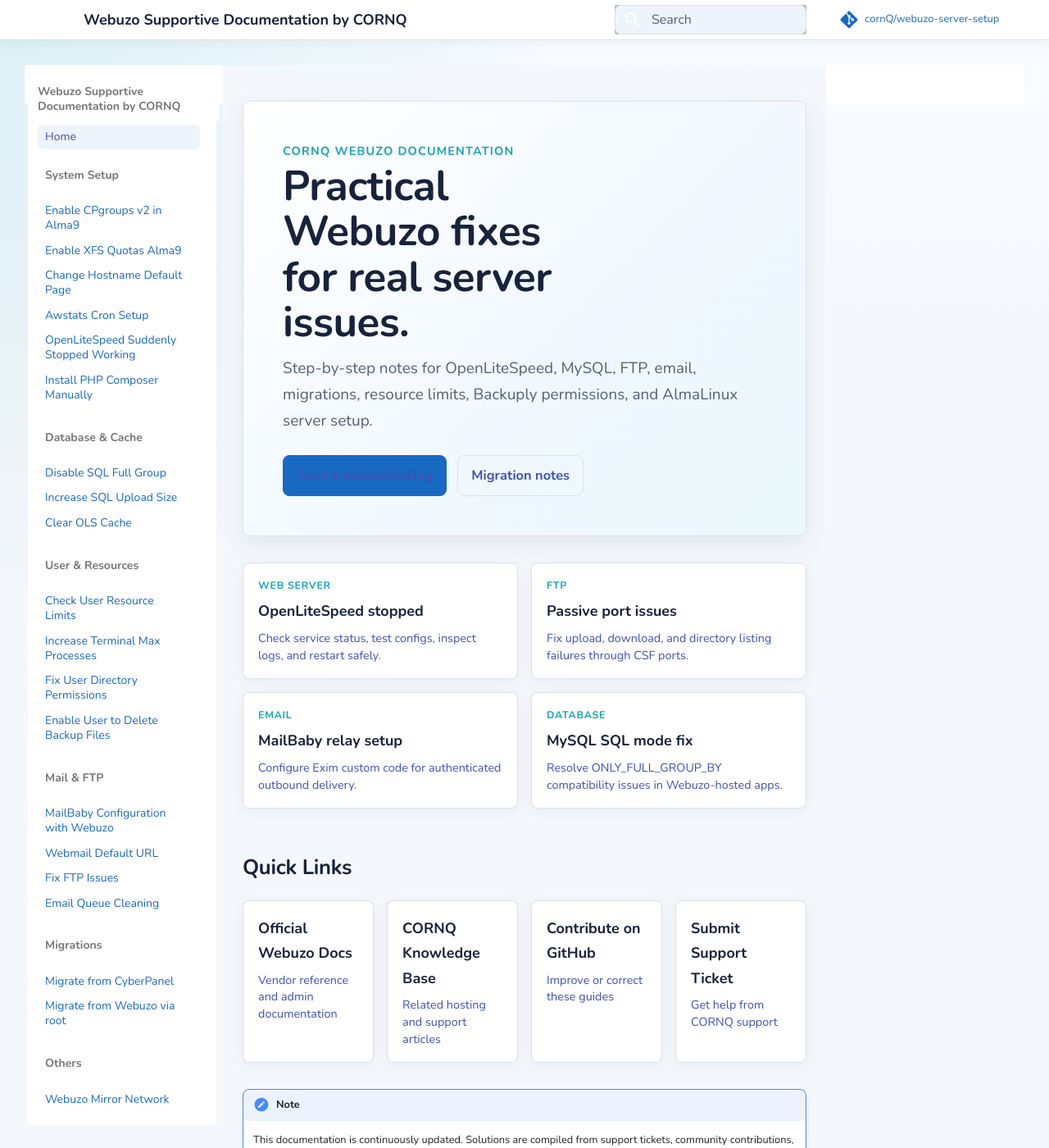
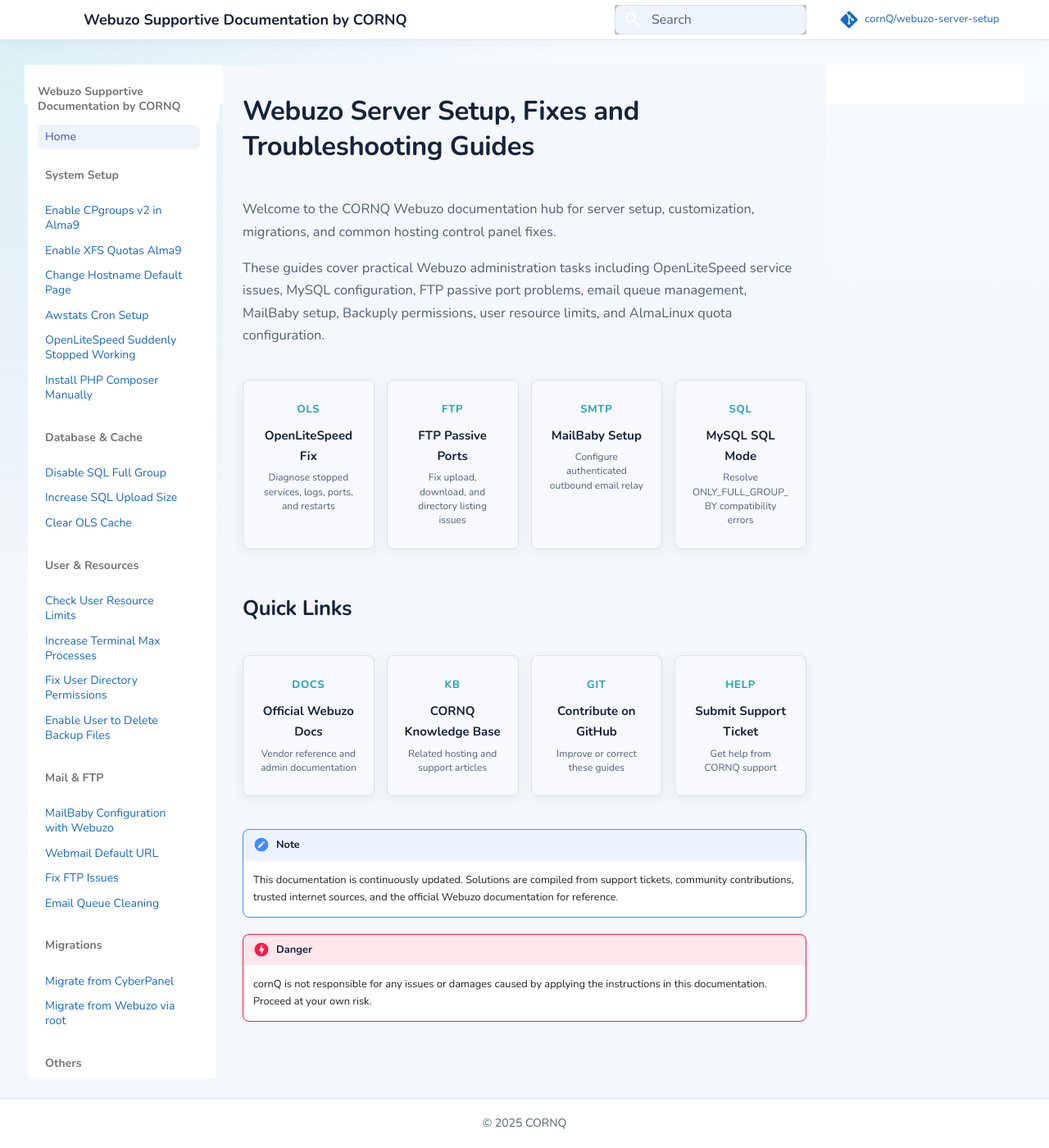
Before and after one commit to cornQ/webuzo-server-setup, an MkDocs documentation site: the page built from docs/index.md, in a window 1280 px wide and 1400 px high. Shown: the whole window at 82% size. Built offline with MkDocs 1.6.1 and Material for MkDocs 9.7.7, drawn with Linux system fonts in a browser that asks for light colours; comment, search, counter and statistics services are not loaded.

Commit message:
Restore homepage grid layout

```diff
--- a/docs/css/style.css
+++ b/docs/css/style.css
@@ -347,9 +347,9 @@
 
 .grid-box {
   background-color: var(--color-grid-box-bg);
-  border: 2px solid var(--color-grid-box-bg);
-  border-radius: 5px;
-  box-shadow: 0 0 6px 0 rgba(0, 0, 0, .05);
+  border: 1px solid var(--color-border);
+  border-radius: 8px;
+  box-shadow: 0 4px 18px rgba(23, 35, 60, .05);
   padding: 25px 20px;
   text-align: center;
   transition: 0.3s;
@@ -358,25 +358,32 @@
 
 .grid-box:hover {
   background-color: #fff;
-  border-color: var(--color-link-hover);
+  border-color: var(--color-link);
+  box-shadow: var(--shadow-soft);
+  text-decoration: none;
+  transform: translateY(-2px);
 }
 
 .grid-icon {
-  font-size: 30px;
-  color: var(--color-link-hover);
-  margin-bottom: 5px;
+  color: var(--color-accent);
+  font-size: 13px;
+  font-weight: 800;
+  letter-spacing: .06em;
+  margin-bottom: 8px;
+  text-transform: uppercase;
 }
 
 .grid-title {
-  font-weight: 600;
+  font-weight: 800;
   color: var(--color-heading);
-  font-size: 14px;
+  font-size: 15px;
   margin-bottom: 5px;
 }
 
 .grid-subtitle {
   color: var(--color-text);
   font-size: 12px;
+  line-height: 1.45;
 }
 
 /* Grid view  end */
--- a/docs/index.md
+++ b/docs/index.md
@@ -3,57 +3,57 @@
 description: Practical Webuzo server setup and troubleshooting documentation for OpenLiteSpeed, MySQL, FTP, email, migrations, resource limits, and AlmaLinux fixes.
 ---
 
-<section class="home-hero">
-  <p class="home-eyebrow">CORNQ Webuzo Documentation</p>
-  <h1>Practical Webuzo fixes for real server issues.</h1>
-  <p class="home-lede">Step-by-step notes for OpenLiteSpeed, MySQL, FTP, email, migrations, resource limits, Backuply permissions, and AlmaLinux server setup.</p>
-  <div class="home-actions">
-    <a class="home-button home-button--primary" href="webuzo-openlitespeed-suddenly-stopped-working-fix/">Start troubleshooting</a>
-    <a class="home-button" href="webuzo-migration-from-cyber-panel/">Migration notes</a>
-  </div>
-</section>
+# Webuzo Server Setup, Fixes and Troubleshooting Guides
 
-<div class="guide-grid">
-  <a class="guide-card" href="webuzo-openlitespeed-suddenly-stopped-working-fix/">
-    <span class="guide-card__label">Web server</span>
-    <strong>OpenLiteSpeed stopped</strong>
-    <span>Check service status, test configs, inspect logs, and restart safely.</span>
+Welcome to the CORNQ Webuzo documentation hub for server setup, customization, migrations, and common hosting control panel fixes.
+
+These guides cover practical Webuzo administration tasks including OpenLiteSpeed service issues, MySQL configuration, FTP passive port problems, email queue management, MailBaby setup, Backuply permissions, user resource limits, and AlmaLinux quota configuration.
+
+<div class="grid-container">
+  <a class="grid-box" href="webuzo-openlitespeed-suddenly-stopped-working-fix/">
+    <div class="grid-icon">OLS</div>
+    <div class="grid-title">OpenLiteSpeed Fix</div>
+    <div class="grid-subtitle">Diagnose stopped services, logs, ports, and restarts</div>
   </a>
-  <a class="guide-card" href="webuzo-ftp-file-transfer-issue-solved/">
-    <span class="guide-card__label">FTP</span>
-    <strong>Passive port issues</strong>
-    <span>Fix upload, download, and directory listing failures through CSF ports.</span>
+  <a class="grid-box" href="webuzo-ftp-file-transfer-issue-solved/">
+    <div class="grid-icon">FTP</div>
+    <div class="grid-title">FTP Passive Ports</div>
+    <div class="grid-subtitle">Fix upload, download, and directory listing issues</div>
   </a>
-  <a class="guide-card" href="webuzo-mailbaby-configuration/">
-    <span class="guide-card__label">Email</span>
-    <strong>MailBaby relay setup</strong>
-    <span>Configure Exim custom code for authenticated outbound delivery.</span>
+  <a class="grid-box" href="webuzo-mailbaby-configuration/">
+    <div class="grid-icon">SMTP</div>
+    <div class="grid-title">MailBaby Setup</div>
+    <div class="grid-subtitle">Configure authenticated outbound email relay</div>
   </a>
-  <a class="guide-card" href="webuzo-disable-sql-full-group-by/">
-    <span class="guide-card__label">Database</span>
-    <strong>MySQL SQL mode fix</strong>
-    <span>Resolve ONLY_FULL_GROUP_BY compatibility issues in Webuzo-hosted apps.</span>
+  <a class="grid-box" href="webuzo-disable-sql-full-group-by/">
+    <div class="grid-icon">SQL</div>
+    <div class="grid-title">MySQL SQL Mode</div>
+    <div class="grid-subtitle">Resolve ONLY_FULL_GROUP_BY compatibility errors</div>
   </a>
 </div>
 
 <h2>Quick Links</h2>
 
-<div class="resource-grid">
-  <a class="resource-link" href="https://webuzo.com/docs/" target="_blank" rel="noopener">
-    <strong>Official Webuzo Docs</strong>
-    <span>Vendor reference and admin documentation</span>
+<div class="grid-container">
+  <a class="grid-box" href="https://webuzo.com/docs/" target="_blank" rel="noopener">
+    <div class="grid-icon">Docs</div>
+    <div class="grid-title">Official Webuzo Docs</div>
+    <div class="grid-subtitle">Vendor reference and admin documentation</div>
   </a>
-  <a class="resource-link" href="https://portal.cornq.com/knowledge-base/" target="_blank" rel="noopener">
-    <strong>CORNQ Knowledge Base</strong>
-    <span>Related hosting and support articles</span>
+  <a class="grid-box" href="https://portal.cornq.com/knowledge-base/" target="_blank" rel="noopener">
+    <div class="grid-icon">KB</div>
+    <div class="grid-title">CORNQ Knowledge Base</div>
+    <div class="grid-subtitle">Related hosting and support articles</div>
   </a>
-  <a class="resource-link" href="https://github.com/cornQ/webuzo-server-setup/" target="_blank" rel="noopener">
-    <strong>Contribute on GitHub</strong>
-    <span>Improve or correct these guides</span>
+  <a class="grid-box" href="https://github.com/cornQ/webuzo-server-setup/" target="_blank" rel="noopener">
+    <div class="grid-icon">Git</div>
+    <div class="grid-title">Contribute on GitHub</div>
+    <div class="grid-subtitle">Improve or correct these guides</div>
   </a>
-  <a class="resource-link" href="https://portal.cornq.com/knowledge-base/index.php?fuse=support&controller=ticket&view=submitticket" target="_blank" rel="noopener">
-    <strong>Submit Support Ticket</strong>
-    <span>Get help from CORNQ support</span>
+  <a class="grid-box" href="https://portal.cornq.com/knowledge-base/index.php?fuse=support&controller=ticket&view=submitticket" target="_blank" rel="noopener">
+    <div class="grid-icon">Help</div>
+    <div class="grid-title">Submit Support Ticket</div>
+    <div class="grid-subtitle">Get help from CORNQ support</div>
   </a>
 </div>
 
```
